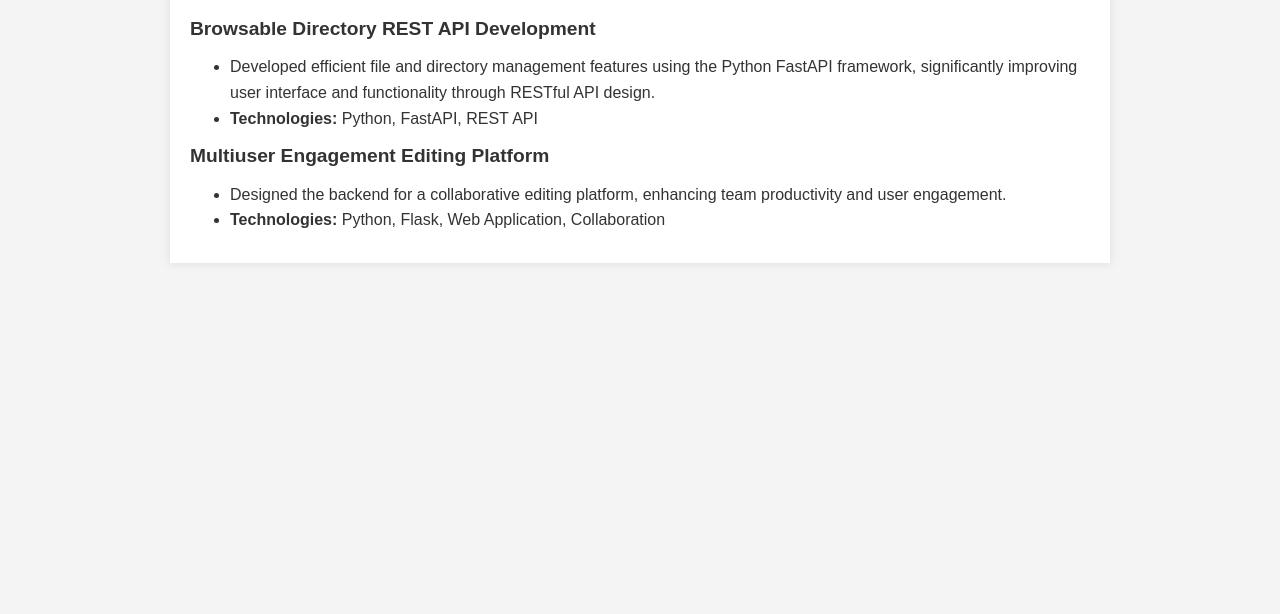
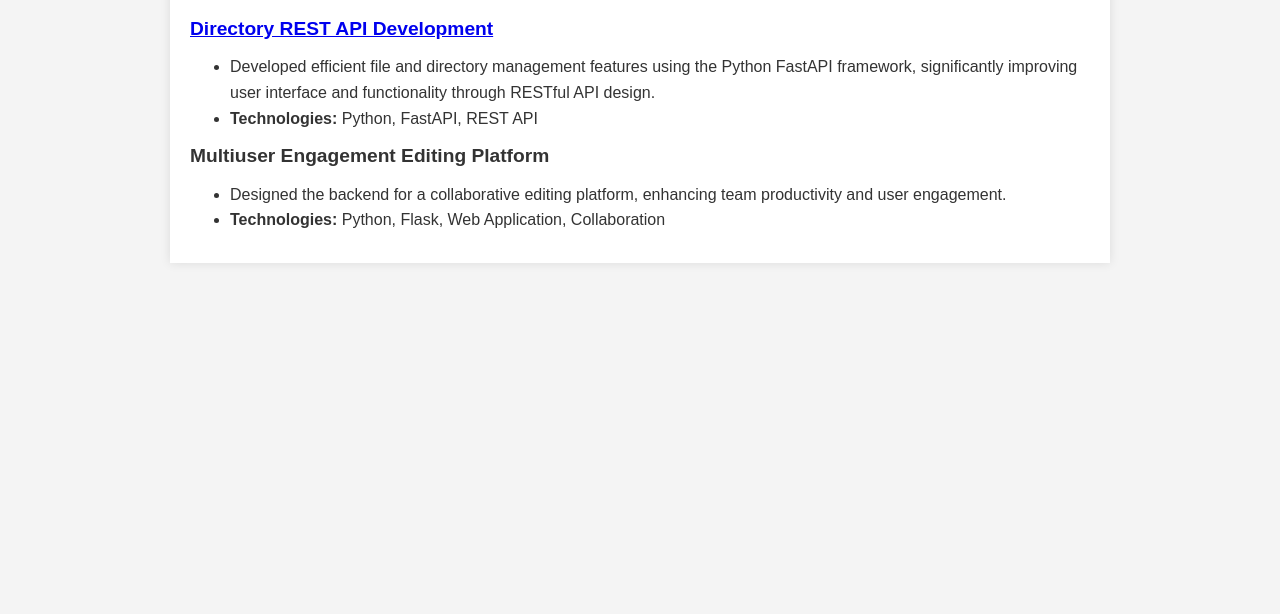
Before and after one commit to JeterG/Portfolio, a plain HTML site: page projects.html in a window 1280 px wide. Shown: the part 186-800 px from the top of the page. Drawn offline with Linux system fonts and the light colour scheme.

Commit message:
project 1

```diff
--- a/projects.html
+++ b/projects.html
@@ -20,7 +20,7 @@
     <div class="container">
         <h1>Projects</h1>
 
-        <div class="project-title">Browsable Directory REST API Development</div>
+        <div class="project-title"><a href = "https://github.com/JeterG/Browsable-Directory-REST-API" target="_blank"> Directory REST API Development</a></div>
         <ul>
             <li>Developed efficient file and directory management features using the Python FastAPI framework, significantly improving user interface and functionality through RESTful API design.</li>
             <li><strong>Technologies:</strong> Python, FastAPI, REST API</li>
```
